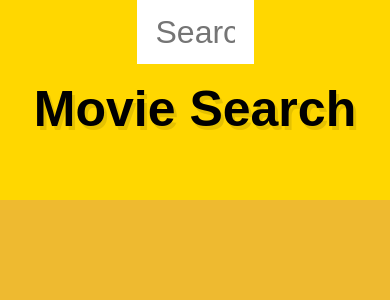
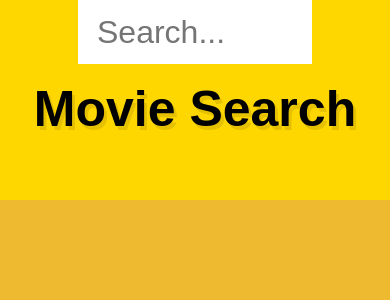
Before and after one commit to nabitasci/movie-search, a React (Create React App) app in the folder client/: page / in a window 390 px wide. Shown: the top 300 px of the page. Built offline with nearby package versions, Linux system fonts and the light colour scheme; no server answers; what apisauce would draw is missing.

Commit message:
adjusted mobile search bar weight

```diff
--- a/client/src/component/SearchBar/SearchBar.scss
+++ b/client/src/component/SearchBar/SearchBar.scss
@@ -13,6 +13,10 @@
      transition: all 0.5s ease-in;
      width: 30vw;
      z-index: 1;
+     @media screen and (max-width: 736px)  {
+      width: 60vw;
+      margin-left: -30vw;
+     }
      &:focus {
        border: solid 3px #232323;
        outline: solid #232323 2000px;
```
